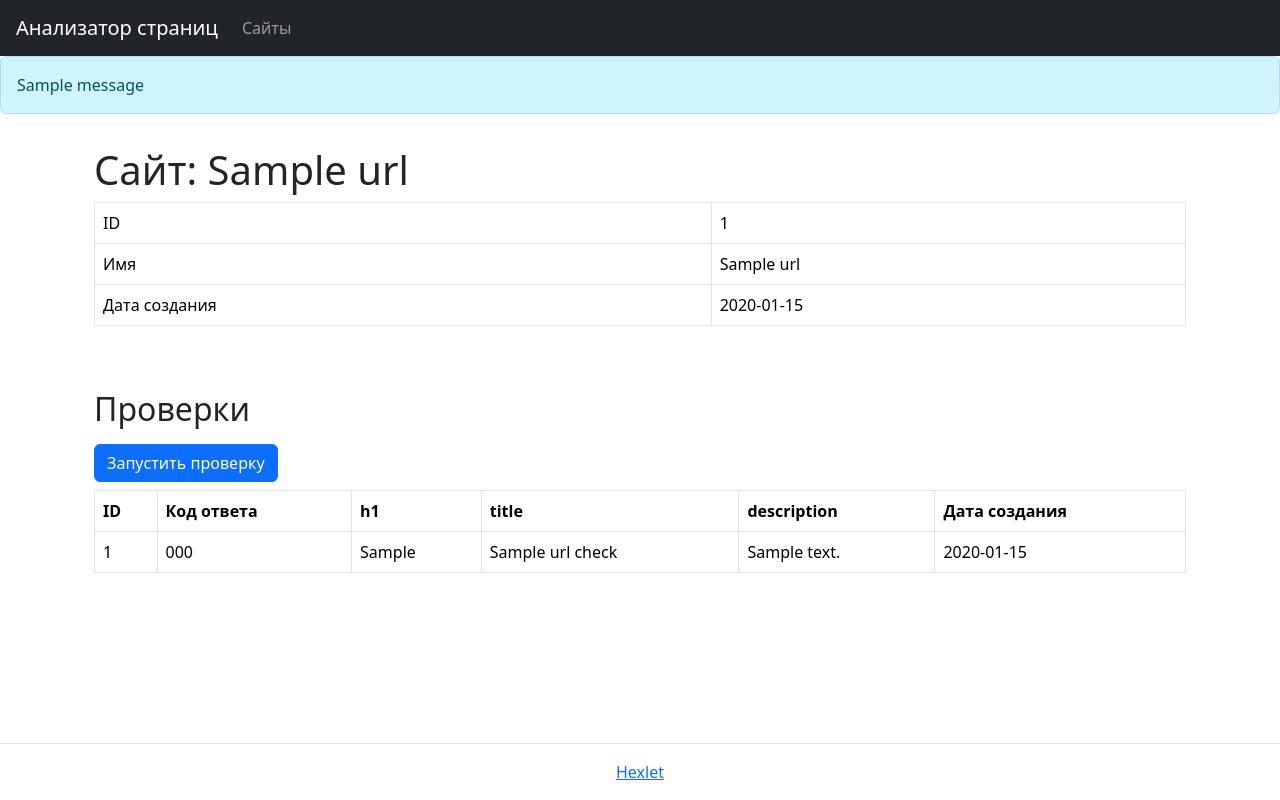
After one commit to INafanya/python-project-83, a Flask app: page /urls/1 in a window 1280 px wide. The commit adds this page. Run offline with Flask 3, Linux system fonts and the light colour scheme; one stand-in notice (Sample message) is shown; a database or web service that is not in the repository returns one stand-in record (values such as "Sample title"); some libraries are stand-ins or nearby versions.

Commit message:
add step 3 and 4

```diff
--- /dev/null
+++ b/database.sql
@@ -0,0 +1,15 @@
+CREATE TABLE IF NOT EXISTS urls (
+    id BIGINT PRIMARY KEY GENERATED ALWAYS AS IDENTITY,
+    name VARCHAR(255) NOT NULL UNIQUE,
+    created_at TIMESTAMP DEFAULT CURRENT_TIMESTAMP
+);
+
+CREATE TABLE IF NOT EXISTS url_checks (
+    id BIGINT PRIMARY KEY GENERATED ALWAYS AS IDENTITY,
+    url_id INTEGER REFERENCES urls(id),
+    status_code INTEGER,
+    h1 VARCHAR(255),
+    title VARCHAR(255),
+    description TEXT,
+    created_at TIMESTAMP DEFAULT CURRENT_TIMESTAMP
+);
--- a/page_analyzer/app.py
+++ b/page_analyzer/app.py
@@ -1,14 +1,106 @@
-from flask import(
+import psycopg2
+import os
+from dotenv import load_dotenv
+
+from page_analyzer.db_functions import (
+    get_all_urls,
+    add_url,
+    get_url_id_by_name,
+    get_url_by_id,
+    get_url_details,
+    add_url_check
+)
+from page_analyzer.urls_functions import validate_url
+
+from flask import (
+    flash,
     Flask,
     render_template,
-    )
+    request,
+    redirect,
+    url_for,
+)
 
-from dotenv import load_dotenv
 
 load_dotenv()
 
+DATABASE_URL = os.getenv("DATABASE_URL")
+conn = psycopg2.connect(DATABASE_URL)
+
 app = Flask(__name__)
 
-@app.route('/')
+app.config['SECRET_KEY'] = os.getenv('SECRET_KEY')
+
+@app.route("/")
 def index():
-    return render_template('index.html')
+    return render_template("index.html")
+
+
+@app.route("/urls", methods=["GET", "POST"])
+def urls():
+    if request.method == "POST":
+        url = request.form.get("url")
+        validate_error = validate_url(url)
+
+        if validate_error:
+            flash(validate_error, "error")
+            return render_template("index.html", url=url), 422
+
+        try:
+            existing_url = get_url_id_by_name(url)
+
+            if existing_url:
+                flash("Страница уже добавлена", "info")
+                return redirect(url_for("url_detail", url_id=existing_url))
+
+            url_id = add_url(url)
+            flash("Страница успешно добавлена", "success")
+            return redirect(url_for('url_detail', url_id=url_id))
+
+        except Exception as exc:
+            print(f'Error adding URL: {exc}')
+            flash("При добавлении URL произошла ошибка", "error")
+            return render_template("index.html", url=url), 500
+
+    return render_template("urls.html", urls=get_all_urls())
+
+
+@app.route("/urls/<int:url_id>")
+def url_detail(url_id):
+    url_data = get_url_by_id(url_id)
+    print(f'url_data: {url_data}')
+    if url_data is None :
+        flash("Сайт не найден", "error")
+        return redirect(url_for("index")), 404
+
+    checks = get_url_details(url_id)
+
+    return render_template("url_detail.html", url=url_data, checks=checks)
+
+
+@app.route("/urls/<int:url_id>/checks", methods=["POST"])
+def url_checks(url_id):
+    url_data = get_url_by_id(url_id)
+    print(f'url: {url_data}')
+
+    if url_data is None:
+        flash("Сайт не найден", "error")
+        return redirect(url_for("urls")), 404
+
+    try:
+        check_id = add_url_check(url_id)
+        print(f'check_id: {check_id}')
+        if check_id:
+            flash("Проверка страницы успешно проведена", 'success')
+
+        else:
+            flash("Не удалось выполнить проверку", "error")
+
+    except Exception:
+        flash("Произошла ошибка при проверке", 'error')
+
+    return redirect(url_for('url_detail', url_id=url_id))
+
+
+if __name__ == "__main__":
+    app.run(debug=True)
--- /dev/null
+++ b/page_analyzer/db_functions.py
@@ -0,0 +1,87 @@
+import psycopg2
+import os
+
+from dotenv import load_dotenv
+from page_analyzer.urls_functions import normalize_url
+from psycopg2.extras import RealDictCursor
+
+load_dotenv()
+
+DATABASE_URL = os.getenv("DATABASE_URL")
+conn = psycopg2.connect(DATABASE_URL)
+
+
+
+def get_url_id_by_name(url):
+    with conn.cursor() as cur:
+        cur.execute(
+            "SELECT id FROM urls WHERE name = %s;",
+            (url,),
+        )
+        result = cur.fetchone()
+        print(result)
+    return result[0] if result else None
+
+
+def add_url(url):
+    normalized_url = normalize_url(url)
+    with conn.cursor() as cur:
+        cur.execute(
+            "INSERT INTO urls (name) VALUES (%s) RETURNING id;",
+            (normalized_url,),
+        )
+        url_id = cur.fetchone()[0]
+        conn.commit()
+    return url_id
+
+
+def get_all_urls():
+    with conn.cursor(cursor_factory=RealDictCursor) as cur:
+        cur.execute("""
+            SELECT
+                u.id, u.name, u.created_at,
+                lc.status_code, lc.created_at as last_check
+            FROM urls u
+            LEFT JOIN (
+                SELECT url_id, status_code, created_at,
+                        ROW_NUMBER() OVER (
+                            PARTITION BY url_id ORDER BY created_at DESC
+                        ) as rn
+                FROM url_checks
+            ) lc ON u.id = lc.url_id AND lc.rn = 1
+            ORDER BY u.created_at DESC
+        """)
+        urls = cur.fetchall()
+    return urls
+
+
+def get_url_by_id(url_id):
+    with conn.cursor(cursor_factory=RealDictCursor) as cur:
+        cur.execute(
+            "SELECT * FROM urls WHERE id = %s;", (url_id,),
+        )
+        url = cur.fetchone()
+    return url
+
+
+def get_url_details(url_id):
+    with conn.cursor(cursor_factory=RealDictCursor) as cur:
+        cur.execute(
+            "SELECT * FROM url_checks WHERE url_id = %s "
+            "ORDER BY created_at DESC",
+            (url_id,),
+        )
+        checks = cur.fetchall()
+        print(f'checks: {checks}')
+    return checks
+
+
+def add_url_check(url_id):
+    with conn.cursor() as cur:
+        cur.execute(
+            "INSERT INTO url_checks (url_id) VALUES (%s) RETURNING id;",
+            (url_id,),
+        )
+        check_id = cur.fetchone()[0]
+        conn.commit()
+    return check_id
--- /dev/null
+++ b/page_analyzer/templates/base.html
@@ -0,0 +1,47 @@
+<!DOCTYPE html>
+<html lang="ru">
+<head>
+    <meta charset="UTF-8">
+    <meta name="viewport" content="width=device-width, initial-scale=1, shrink-to-fit=no">
+    <link href="https://cdn.jsdelivr.net/npm/bootstrap@5.3.3/dist/css/bootstrap.min.css" rel="stylesheet">
+    <title>{% block title %}Анализатор страниц{% endblock %}</title>
+</head>
+<body class="min-vh-100 d-flex flex-column">
+    <header class="flex-shrink-0">
+        <nav class="navbar navbar-expand-md navbar-dark bg-dark px-3">
+            <a class="navbar-brand" href="/">Анализатор страниц</a>
+            <div id="navbarNav">
+                <ul class="navbar-nav">
+                    <li class="nav-item"><a class="nav-link" href="/urls">Сайты</a></li>
+                </ul>
+            </div>
+        </nav>
+    </header>
+
+    {% with messages = get_flashed_messages(with_categories=true) %}
+        {% if messages %}
+            {% for category, message in messages %}
+                <div class="alert alert-{{ 'danger' if category == 'error' else 'info' }}" role="alert">
+                    {{ message }}
+                </div>
+            {% endfor %}
+        {% endif %}
+    {% endwith %}
+
+    <main class="flex-grow-1">
+        <div class="container-lg mt-3">
+            {% block content %}{% endblock %}
+        </div>
+    </main>
+
+    <footer class="border-top py-3 mt-5 flex-shrink-0">
+        <div class="container-lg">
+            <div class="text-center">
+                <a href="https://ru.hexlet.io/" target="_blank">Hexlet</a>
+            </div>
+        </div>
+    </footer>
+
+    <script src="https://cdn.jsdelivr.net/npm/bootstrap@5.3.3/dist/js/bootstrap.bundle.min.js"></script>
+</body>
+</html>
--- /dev/null
+++ b/page_analyzer/templates/url_detail.html
@@ -0,0 +1,70 @@
+
+{% extends "base.html" %}
+
+{% block title %}Анализатор страниц{% endblock %}
+
+{% block content %}
+  <div class="container-lg mt-3">
+    <h1>Сайт: {{ url.name }}</h1>
+
+    {% if url %}
+      <div class="table-responsive">
+        <table class="table table-bordered table-hover text-nowrap" data-test="url">
+          <tbody>
+            <tr>
+              <td>ID</td>
+              <td>{{ url.id }}</td>
+            </tr>
+            <tr>
+              <td>Имя</td>
+              <td>{{ url.name }}</td>
+            </tr>
+            <tr>
+              <td>Дата создания</td>
+              <td>{{ url.created_at.strftime('%Y-%m-%d') if url.created_at else '' }}</td>
+            </tr>
+          </tbody>
+        </table>
+      </div>
+
+      <h2 class="mt-5 mb-3">Проверки</h2>
+
+      <form action="{{ url_for('url_checks', url_id=url.id) }}" method="post" >
+        <button type="submit" class="btn btn-primary">Запустить проверку</button>
+      </form>
+
+      <div>
+        <table class="table table-bordered table-hover mt-2" data-test="checks">
+          <thead>
+            <tr>
+              <th>ID</th>
+              <th>Код ответа</th>
+              <th>h1</th>
+              <th>title</th>
+              <th>description</th>
+              <th>Дата создания</th>
+            </tr>
+          </thead>
+          <tbody>
+            {% for check in checks %}
+              <tr>
+                <td>{{ check.id }}</td>
+                <td>{{ check.status_code or '' }}</td>
+                <td>{{ check.h1 or '' }}</td>
+                <td>{{ check.title or '' }}</td>
+                <td>{{ check.description or '' }}</td>
+                <td>{{ check.created_at.strftime('%Y-%m-%d') if check.created_at else '' }}</td>
+              </tr>
+            {% else %}
+              <tr>
+                <td colspan="6" class="text-center">Проверки не проводились</td>
+              </tr>
+            {% endfor %}
+          </tbody>
+        </table>
+      </div>
+    {% else %}
+      <div class="alert alert-danger">URL не найден.</div>
+    {% endif %}
+  </div>
+{% endblock %}
--- a/pyproject.toml
+++ b/pyproject.toml
@@ -7,5 +7,7 @@ requires-python = ">=3.12"
 dependencies = [
     "flask>=3.1.2",
     "gunicorn>=23.0.0",
+    "psycopg2-binary>=2.9.10",
     "python-dotenv>=1.1.1",
+    "validators>=0.35.0",
 ]
```
Also changed, not shown: page_analyzer/templates/index.html (+15 -13 lines), page_analyzer/templates/urls.html (added, +42 -0 lines), page_analyzer/urls_functions.py (added, +17 -0 lines), requirements.txt (added, +29 -0 lines), .github/workflows/pyci.yaml (added), 2 other files.
